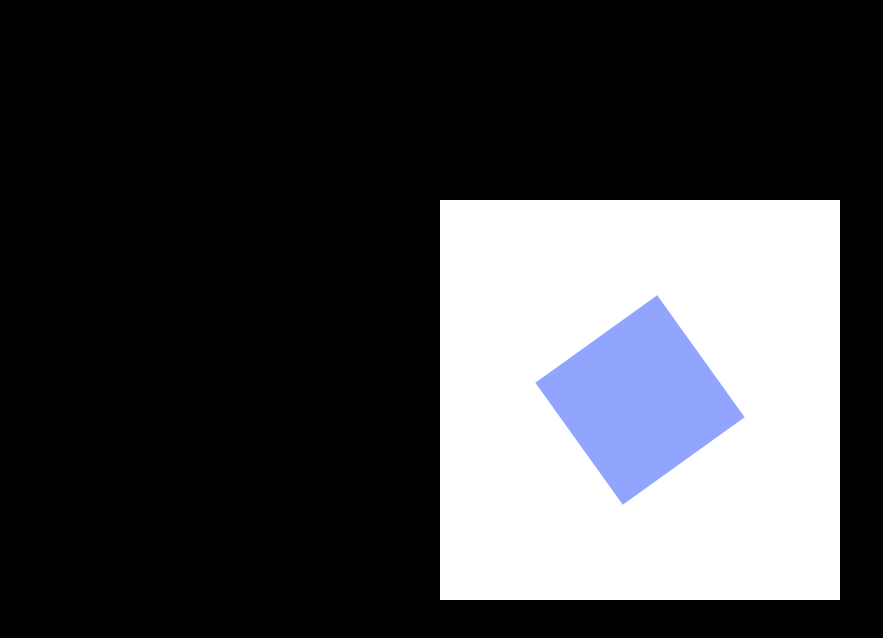
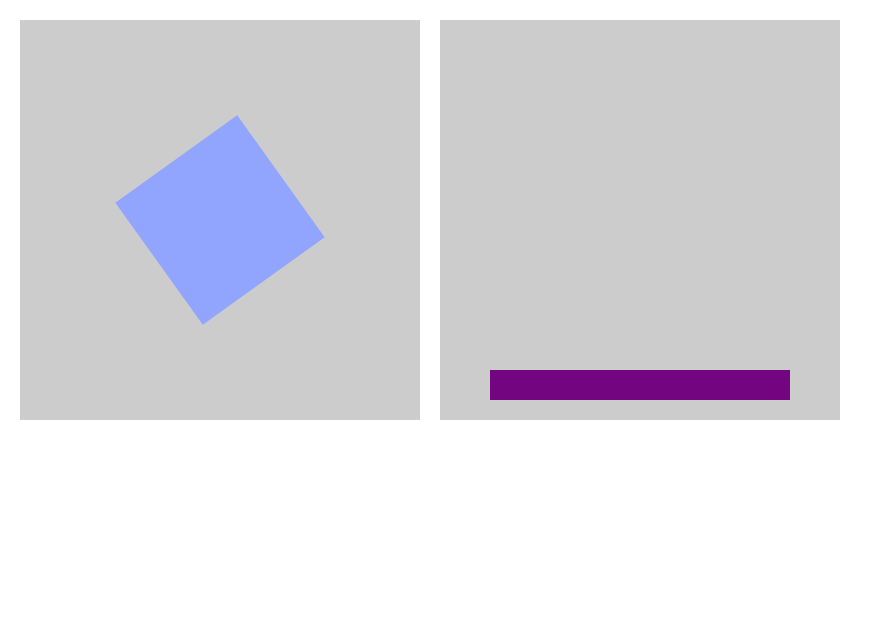
Before and after one commit to ArtemLigerko/Animation-rotating-square, a plain HTML site: page index.html in a window 1280 px wide. Shown: the whole page, without its empty margins (0-883 px from the left). Drawn offline with Linux system fonts and the light colour scheme.

Commit message:
v2.0 Equalizer

```diff
--- a/index.html
+++ b/index.html
@@ -10,11 +10,21 @@
 </head>
 <body>
   <main>
-    <div id="square-body">
+    <div class="square-body">
+       <div class="square-animation"></div>
+    </div>
+    <div class="columns-body">
+      <div class="column-animation column-animation2 column-animation3"></div>
+      <div class="column-animation column-animation2 column-animation3"></div>
+      <div class="column-animation column-animation2 column-animation3"></div>
+      <div class="column-animation column-animation2 column-animation3"></div>
+      <div class="column-animation column-animation2 column-animation3"></div>
+      <div class="column-animation column-animation2 column-animation3"></div>
+      <div class="column-animation column-animation2 column-animation3"></div>
+      <div class="column-animation column-animation2 column-animation3"></div>
+      <div class="column-animation column-animation2 column-animation3"></div>
+      <div class="column-animation column-animation2 column-animation3"></div>
 
-      <div id="square-animation">
-
-      </div>
     </div>
   </main>
 </body>
--- a/lib/css/styles.css
+++ b/lib/css/styles.css
@@ -1,23 +1,23 @@
 body {
-    background-color: black;
+    /* background-color: black; */
 }
 
 main {
     display: flex;
-    justify-content: center;
+    /* justify-content: center; */
 }
 
-#square-body {
+.square-body {
     /* width: 400px; */
     min-width: 400px;
     height: 400px;
-    margin: 200px;
-    background-color: rgb(255, 255, 255);
+    margin: 20px 0 20px 20px;
+    background-color: rgb(204, 204, 204);
     display: flex;
     justify-content: center;
 }
 
-#square-animation {
+.square-animation {
     width: 150px;
     height: 150px;
     background-color: rgb(145, 165, 255);
@@ -33,3 +33,43 @@ main {
     /* to {transform: rotate(0deg);} */
     100% {transform: rotate(-360deg);}
 }
+
+.columns-body {
+    min-width: 400px;
+    height: 400px;
+    margin: 20px 0 20px 20px;
+    background-color: rgb(204, 204, 204);
+    display: flex;
+    justify-content: center;
+}
+
+.column-animation {
+    width: 30px;
+    height: 30px;
+    margin-bottom: 20px;
+    background-color: rgb(115, 5, 129);
+    align-self: flex-end;
+    /* transition: ease-out; */
+}
+
+.column-animation2:hover {
+    animation: columns2 0.5s;
+    animation-fill-mode: both;
+    animation-timing-function: ease-in-out;
+}
+
+@keyframes columns2 {
+    0% {width: 30px; height: 30px;}
+    100% {width: 30px; height: 150px;}
+}
+
+.column-animation3 {
+    animation: columns3 0.5s;
+    animation-fill-mode: forwards;
+    animation-timing-function: ease-in-out;
+}
+
+@keyframes columns3 {
+    0% {width: 30px; height: 150px;}
+    100% {width: 30px; height: 30px;}
+}
```
